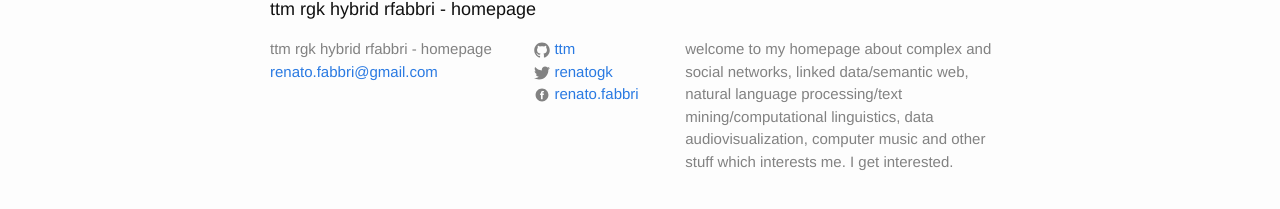
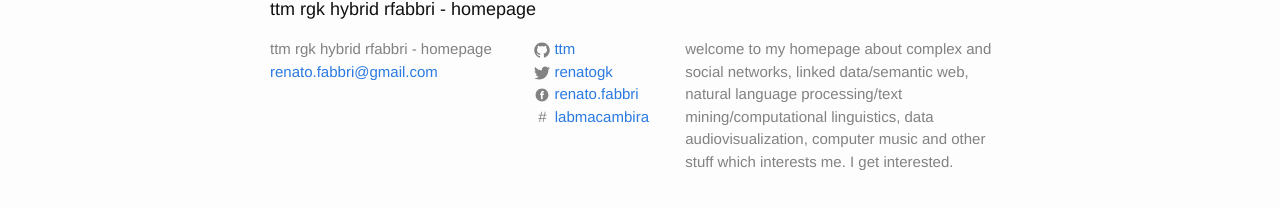
Before and after one commit to ttm/ttm.github.io, a Jekyll site: the page built from index.html, in a window 1280 px wide. Shown: the part 421-630 px from the top of the page. Built offline with Jekyll 4.4.1, drawn with Linux system fonts in a browser that asks for light colours.

Commit message:
feita integracao de irc

```diff
--- a/_config.yml
+++ b/_config.yml
@@ -11,6 +11,7 @@ url: "http://ttm.github.io" # the base hostname & protocol for your site
 twitter_username: renatogk
 facebook_username: renato.fabbri
 github_username: ttm
+irc_channel: labmacambira
 
 # Build settings
 markdown: kramdown
--- a/_includes/footer.html
+++ b/_includes/footer.html
@@ -59,6 +59,21 @@
           </li>
           {% endif %}
 
+          {% if site.irc_channel%}
+          <li>
+            <a href="http://webchat.freenode.net/?channels=#{{ site.irc_channel}}">
+              <span class="icon  icon--irc" style="color:#828282;margin:4px">
+			#
+              </span>
+
+
+              <span class="username">{{ site.irc_channel}}</span>
+            </a>
+          </li>
+          {% endif %}
+
+
+
         </ul>
       </div>
 
```
